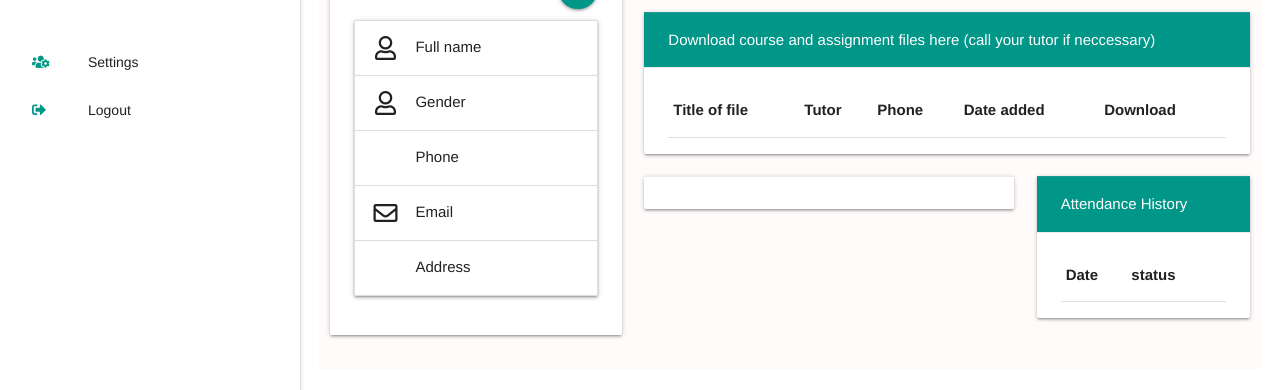
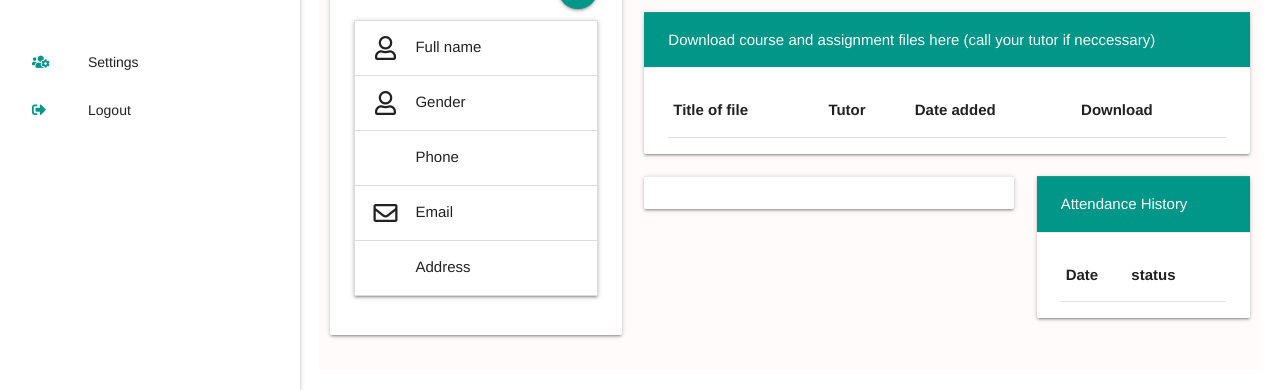
Before and after one commit to igah-franklin/CRM-filesharing-and-attendance-salary-payment-app, a Django app: page /student_detail/2/ in a window 1280 px wide. Shown: the part 450-840 px from the top of the page. Run offline with Django 3.2, Linux system fonts and the light colour scheme; data comes from the database, SQL or seed files in the repository; data that the repository does not hold is empty; some libraries are stand-ins or nearby versions.

Commit message:
dashboard

```diff
--- a/parachapp/admin_views.py
+++ b/parachapp/admin_views.py
@@ -29,8 +29,8 @@ def adminhome(request):
     teacher_count = Teacher.objects.all().count()
 
     advanced_profile_instance = StudentAdvancedProfile.objects.all()
-    pending_payments = StudentAdvancedProfile.objects.filter(payment_status='NFP').count()
-    completed_payments = StudentAdvancedProfile.objects.filter(payment_status='FP').count()
+    pending_payments = StudentAdvancedProfile.objects.filter(payment_status='Not Fully Paid').count()
+    completed_payments = StudentAdvancedProfile.objects.filter(payment_status='Fully Paid').count()
 
 
     context ={
--- a/parachapp/templates/student_template/student_detail.html
+++ b/parachapp/templates/student_template/student_detail.html
@@ -23,7 +23,7 @@
     font-size: 20px;
     color: #000;
     text-transform: lowercase;
-    transform: translateY(70px);
+
   }
   .design{
     background-color: #009688!important;
@@ -90,7 +90,7 @@
 
                 <div class="card-action profile-info-card">
                   <div class="row">
-                    <div class="col m5">
+                    <div class="col m5 s12">
                       <div class="card-action card-border">
                         <div class="row">
                           <div class="col m2">
@@ -103,7 +103,7 @@
                         </div>
                       </div>
                     </div>
-                    <div class="col m5">
+                    <div class="col m5 s12">
                       <div class="card-action card-border">
                         <div class="row">
                           <div class="col m2">
@@ -133,7 +133,7 @@
                     {%endif%}
                   </div>
                   <div class="row">
-                    <div class="col m5">
+                    <div class="col m6 s12">
                       <div class="card-action card-border">
                         <div class="row">
                           <div class="col m2">
@@ -146,7 +146,7 @@
                         </div>
                       </div>
                     </div>
-                    <div class="col m5 ">
+                    <div class="col m6 s12 ">
                       <div class="card-action card-border">
                         <div class="row ">
                           <div class="col m2">
@@ -156,16 +156,14 @@
                               <i class="far fa-times"></i>
                             {%endif%}
                           </div>
-                          <div class="col m10">
+                          <div class="col m10 s12">
                             <span>Payment status</span>
                             <h6>{{profile.payment_status}} </h6>
                           </div>
                         </div>
                       </div>
                     </div>
-                    <div class="col m2">
 
-                    </div>
                   </div>
                 </div>
 
@@ -173,7 +171,7 @@
             </div>
           </div>
         {%endfor%}
-          <div class="col m8 s12">
+          <div class="col m8">
               <div class="card horizontal">
                 <div class="card-stacked">
                   <div class="card-action profile-info-card design">
@@ -186,7 +184,7 @@
 
                               <th>Title of file</th>
                               <th>Tutor</th>
-                              <th>Phone</th>
+
                               <th>Date added</th>
                               <th>Download</th>
                           </tr>
@@ -198,7 +196,7 @@
                           <tr>
                               <td>{{files.file_title}}</td>
                               <td>{{files.teacherinstance.firstname}}</td>
-                              <td>0{{files.teacherinstance.mobile_phone}}</td>
+
                               <td>{{files.uploaded_at}}</td>
                               <td><a class="" href="{{files.files.url}}" download="{{files.files.url}}"><i class="far fa-file-download"></i> download</a></td>
                           </tr>
```
